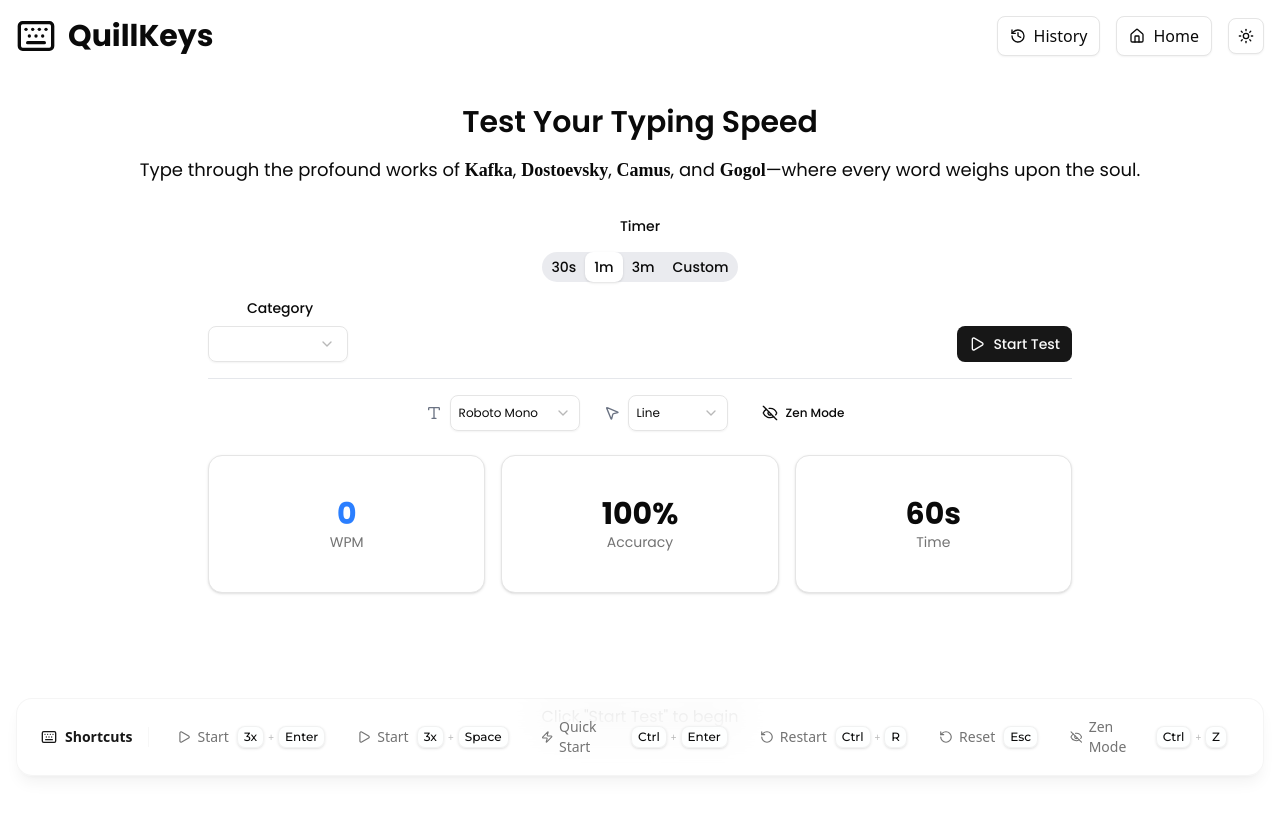
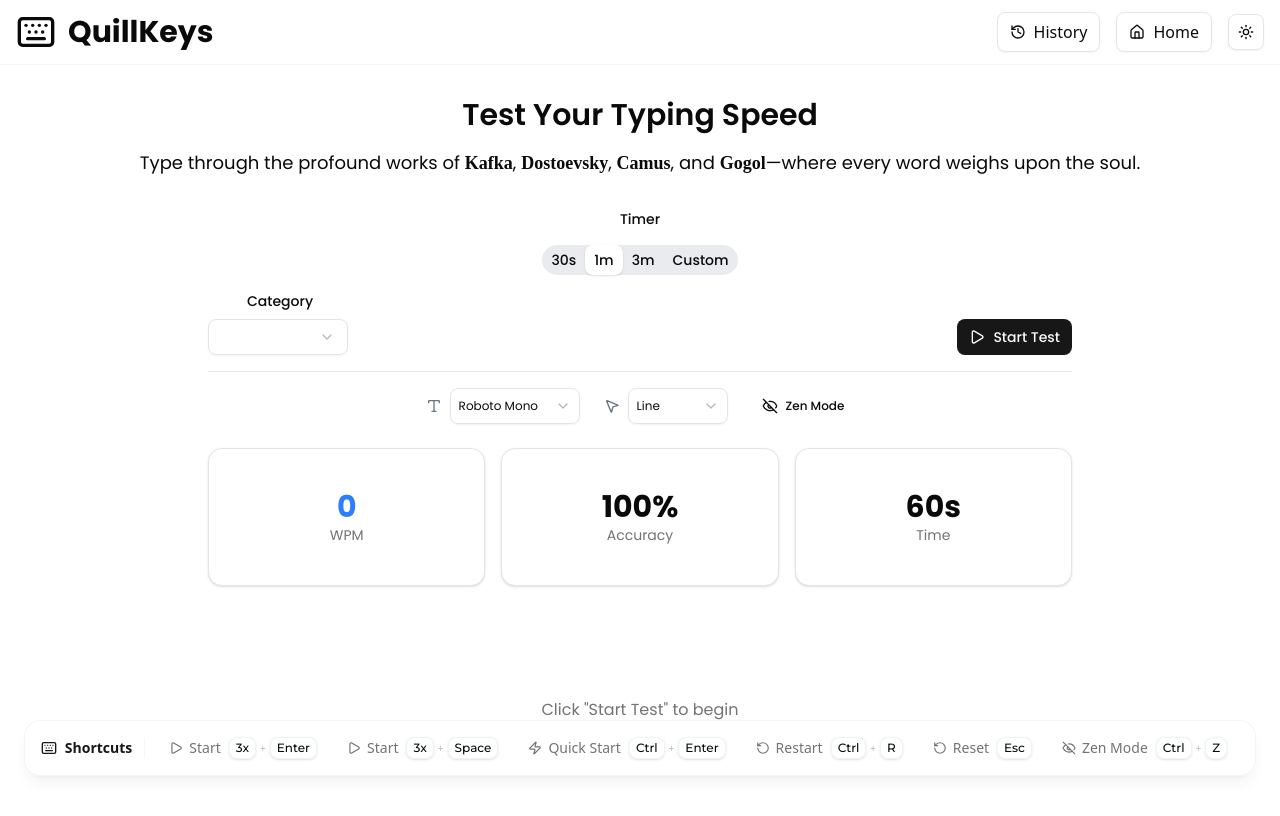
Before and after one commit to bedigambar/QuillKeys, a React (Vite) app: page /typing in a window 1280 px wide. Shown: the top 816 px of the page. Built offline with nearby package versions, Linux system fonts and the light colour scheme; a web font is replaced by a local one.

Commit message:
improvements

```diff
--- a/src/components/Header.tsx
+++ b/src/components/Header.tsx
@@ -1,4 +1,5 @@
 import { KeyboardIcon, Home, History } from 'lucide-react'
+import { motion } from 'framer-motion'
 import { ModeToggle } from './mode-toggle'
 import { useNavigate, useLocation } from 'react-router-dom'
 import { Button } from './ui/button'
@@ -14,11 +15,22 @@ const Header = () => {
     if (zenMode) return null;
 
     return (
-        <div className={`container mx-auto px-4 flex items-center justify-between py-4`}>
+        <motion.header
+            initial={{ opacity: 0, y: -20 }}
+            animate={{ opacity: 1, y: 0 }}
+            transition={{ duration: 0.5 }}
+            className="sticky top-0 z-50 w-full border-b border-border/40 bg-background/80 backdrop-blur-xl supports-[backdrop-filter]:bg-background/60"
+        >
+            <div className={`container mx-auto px-4 flex items-center justify-between py-3`}>
 
-            <div className='flex items-center gap-2 sm:gap-3 cursor-pointer' onClick={() => navigate('/')}>
-                <KeyboardIcon className='h-8 w-8 sm:h-10 sm:w-10' />
-                <h1 className='text-2xl sm:text-3xl font-poppins font-bold '>
+                <div className='flex items-center gap-2 sm:gap-3 cursor-pointer group' onClick={() => navigate('/')}>
+                    <motion.div
+                        whileHover={{ rotate: 15, scale: 1.1 }}
+                        transition={{ type: "spring", stiffness: 400, damping: 10 }}
+                    >
+                        <KeyboardIcon className='h-8 w-8 sm:h-10 sm:w-10 transition-colors duration-300 group-hover:text-amber-400' />
+                    </motion.div>
+                    <h1 className='text-2xl sm:text-3xl font-poppins font-bold transition-all duration-300 group-hover:bg-gradient-to-r group-hover:from-amber-400 group-hover:via-amber-200 group-hover:to-amber-400 group-hover:bg-clip-text group-hover:text-transparent'>
                         QuillKeys
                     </h1>
                 </div>
@@ -53,6 +65,7 @@ const Header = () => {
                     <ModeToggle />
                 </div>
             </div>
+        </motion.header>
     )
 }
 
--- a/src/components/KeyboardShortcuts.tsx
+++ b/src/components/KeyboardShortcuts.tsx
@@ -56,7 +56,7 @@ const KeyboardShortcuts = () => {
         >
             <div className="flex items-center gap-1.5 text-muted-foreground group-hover:text-primary transition-colors">
                 {shortcut.icon}
-                <span className="font-medium">{shortcut.description}</span>
+                <span className="font-medium whitespace-nowrap">{shortcut.description}</span>
             </div>
             <div className="flex items-center gap-1">
                 {shortcut.keys.map((key, keyIndex) => (
@@ -92,12 +92,12 @@ const KeyboardShortcuts = () => {
                 {/* Desktop View */}
                 <div className="hidden lg:block">
                     <div className="flex items-center justify-center">
-                        <div className="flex items-center gap-4 px-6 py-3 bg-background/60 backdrop-blur-xl border border-border/40 rounded-2xl shadow-lg shadow-black/5 hover:shadow-xl hover:shadow-black/10 transition-all duration-300 hover:bg-background/70 hover:border-border/60">
-                            <div className="flex items-center gap-2 pr-4 border-r border-border/30 text-sm font-semibold text-primary">
+                        <div className="flex items-center gap-3 px-4 py-2.5 bg-background/60 backdrop-blur-xl border border-border/40 rounded-2xl shadow-lg shadow-black/5 hover:shadow-xl hover:shadow-black/10 transition-all duration-300 hover:bg-background/70 hover:border-border/60">
+                            <div className="flex items-center gap-2 pr-3 border-r border-border/30 text-sm font-semibold text-primary">
                                 <Keyboard className="w-4 h-4" />
                                 <span>Shortcuts</span>
                             </div>
-                            <div className="flex items-center gap-2">
+                            <div className="flex items-center gap-1.5">
                                 {shortcuts.map((shortcut, index) => renderShortcut(shortcut, index))}
                             </div>
                         </div>
```
Lines whose indentation alone changed are shown as unchanged.
